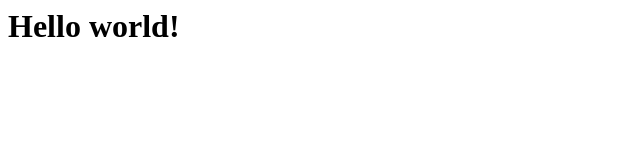
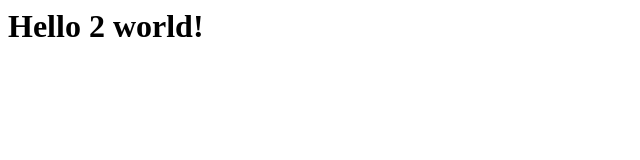
Before and after one commit to STRd6/geotown, a plain HTML site: page index.html in a window 1280 px wide. Shown: the whole page, without its empty margins (0-640 px from the left). Drawn offline with Linux system fonts and the light colour scheme.

Commit message:
Autopush from geoshitties

```diff
--- a/index.html
+++ b/index.html
@@ -1 +1 @@
-<h1>Hello world!</h1>
+<html><head><link href="style.css" rel="stylesheet" type="text/css" /></head><body><h1>Hello 2 world!</h1></body></html>
```
